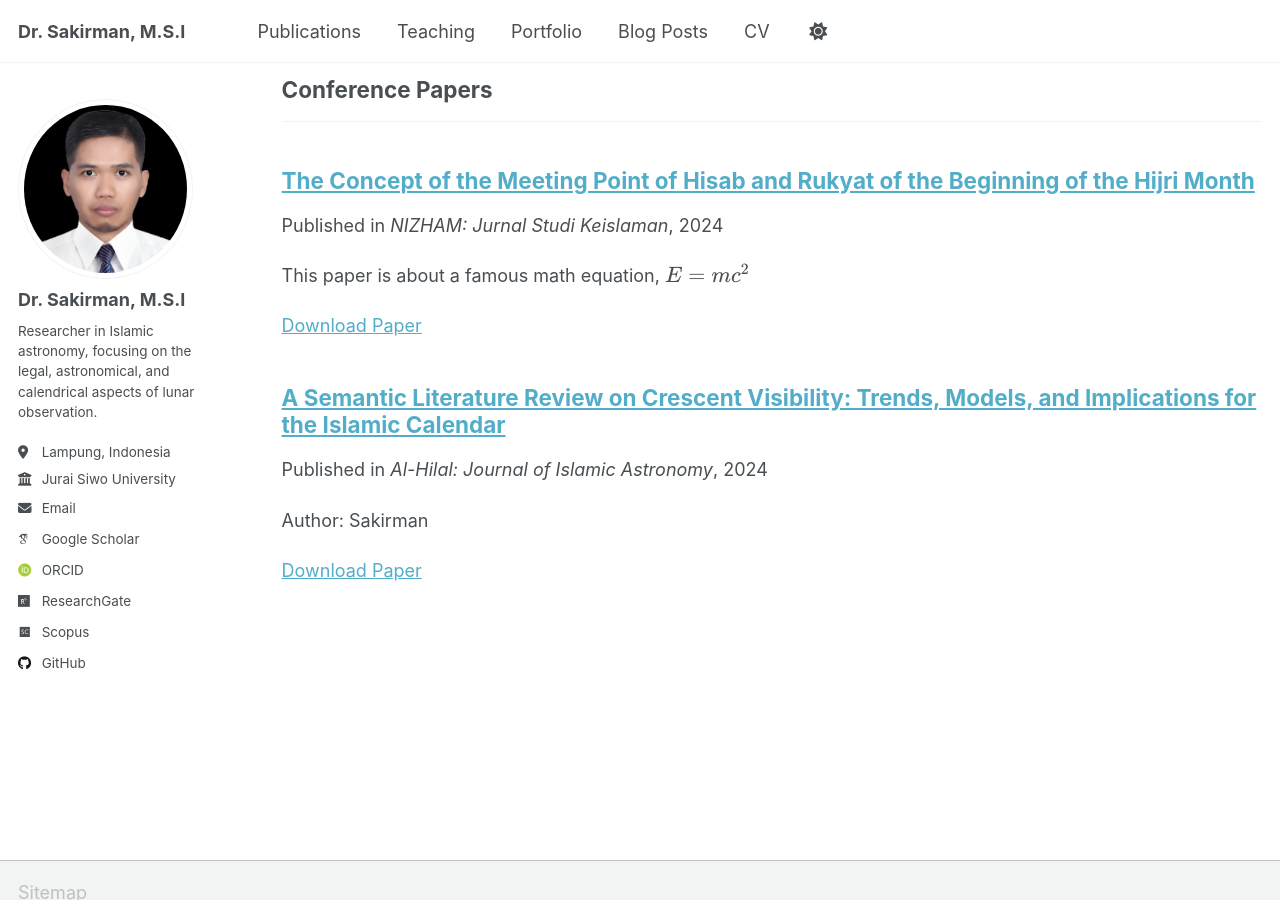
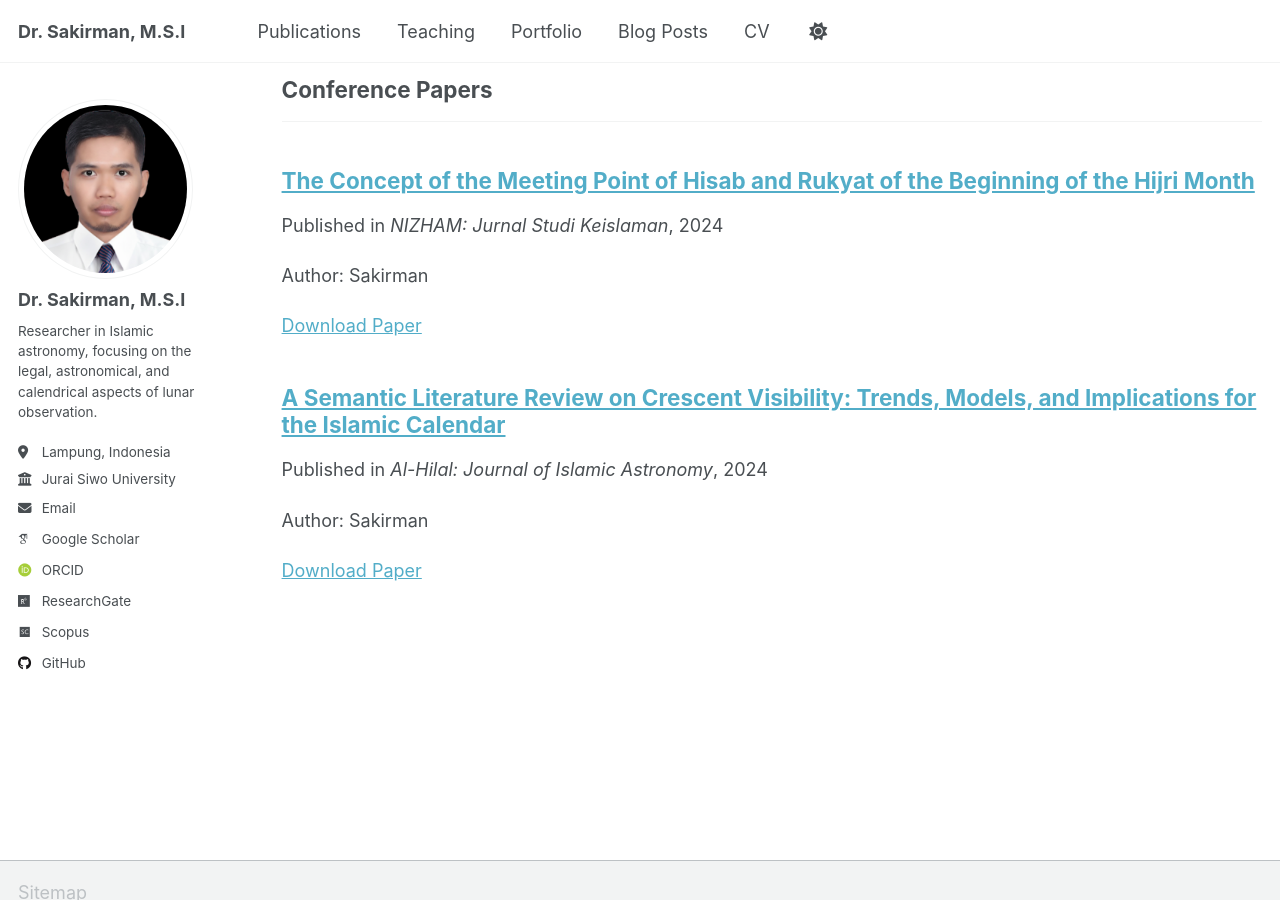
Before and after one commit to sakir-man/sakir-man.github.io, a Jekyll site: the page built from _pages/publications.html, in a window 1280 px wide and 900 px high, scrolled down 909 px. Built offline with Jekyll 4.4.1, drawn with Linux system fonts in a browser that asks for light colours; some web fonts are replaced; a script that is not in the unit is left out.

Commit message:
Update 2025-06-08-paper-title-number-5.md

```diff
--- a/_publications/2025-06-08-paper-title-number-5.md
+++ b/_publications/2025-06-08-paper-title-number-5.md
@@ -3,7 +3,7 @@ title: "The Concept of the Meeting Point of Hisab and Rukyat of the Beginning of
 collection: publications
 category: conferences
 permalink: /publication/2024-02-17-paper-title-number-4
-excerpt: 'This paper is about a famous math equation, $$E=mc^2$$'
+excerpt: 'Author: Sakirman'
 date: 2024-02-17
 venue: 'NIZHAM: Jurnal Studi Keislaman'
 paperurl: 'https://e-journal.metrouniv.ac.id/nizham/article/view/9177/3798'
```
